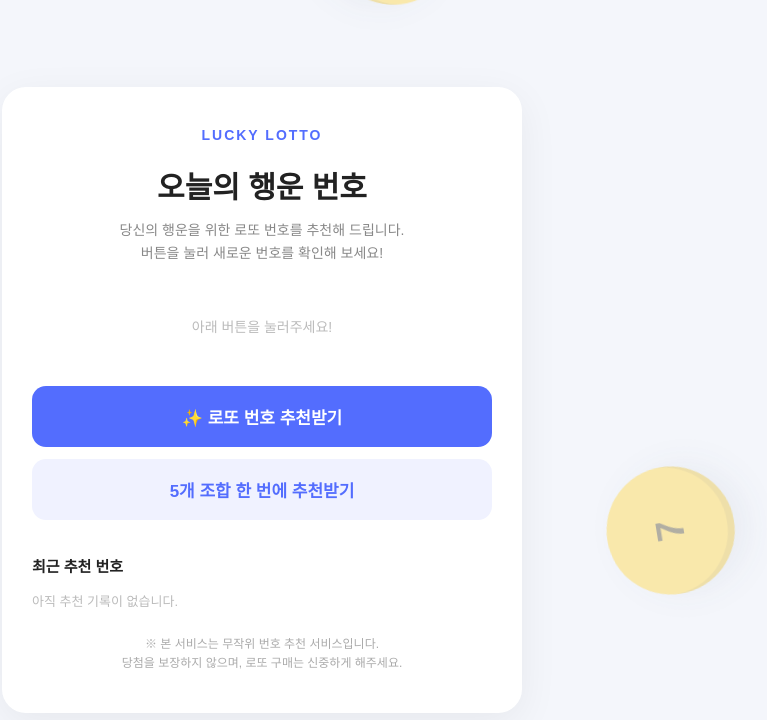
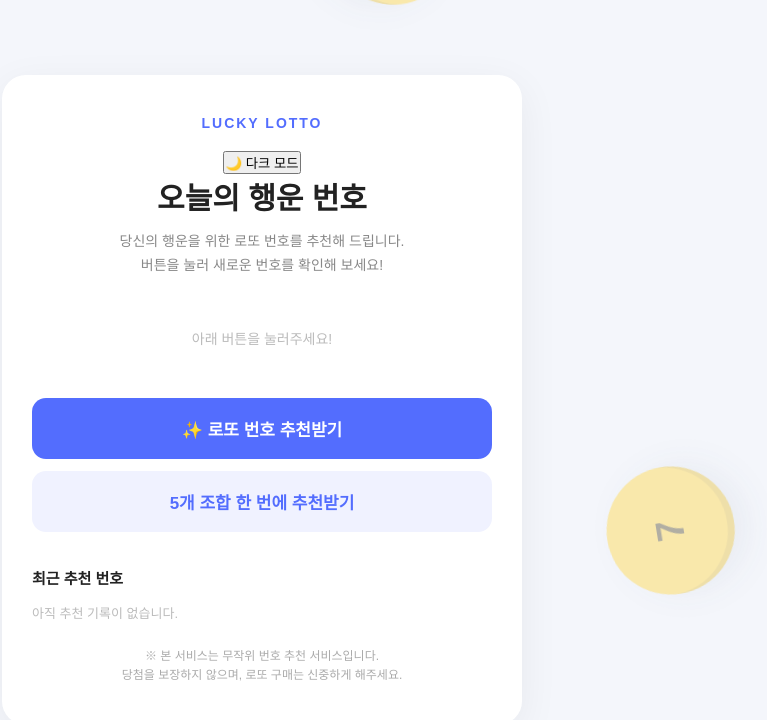
Before and after one commit to boom2211/product-builder-lecture, a plain HTML site: page index.html in a window 1280 px wide. Shown: the whole page, without its empty margins (378-1145 px from the left). Drawn offline with Linux system fonts and the light colour scheme.

Commit message:
Add dark and light theme toggle

```diff
--- a/index.html
+++ b/index.html
@@ -20,7 +20,13 @@
   </div>
 
   <div class="container">
-    <div class="logo">LUCKY LOTTO</div>
+    <div class="topbar">
+      <div class="logo">LUCKY LOTTO</div>
+      <button class="theme-toggle" id="themeToggle" type="button"
+              aria-label="다크 모드로 전환" aria-pressed="false">
+        🌙 다크 모드
+      </button>
+    </div>
 
     <h1>오늘의 행운 번호</h1>
 
```
